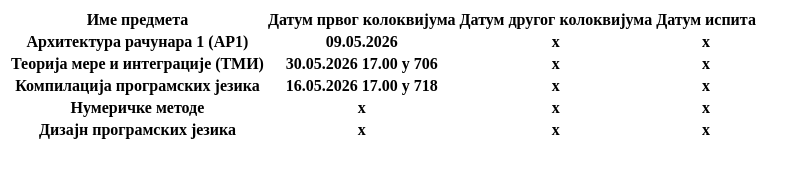
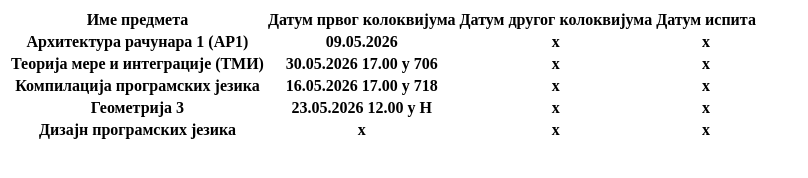
Before and after one commit to teslabyte/teslabyte.github.io, a plain HTML site: page index.html in a window 1280 px wide. Shown: the whole page, without its empty margins (0-808 px from the left). Drawn offline with Linux system fonts and the light colour scheme.

Commit message:
Added G3

```diff
--- a/index.html
+++ b/index.html
@@ -34,8 +34,8 @@
         </tr>
 
         <tr>
-            <th> Нумеричке методе </th>
-            <th> x </th>
+            <th> Геометрија 3 </th>
+            <th> 23.05.2026 12.00 у Н </th>
             <th> x </th>
             <th> x </th>
         </tr>
```
